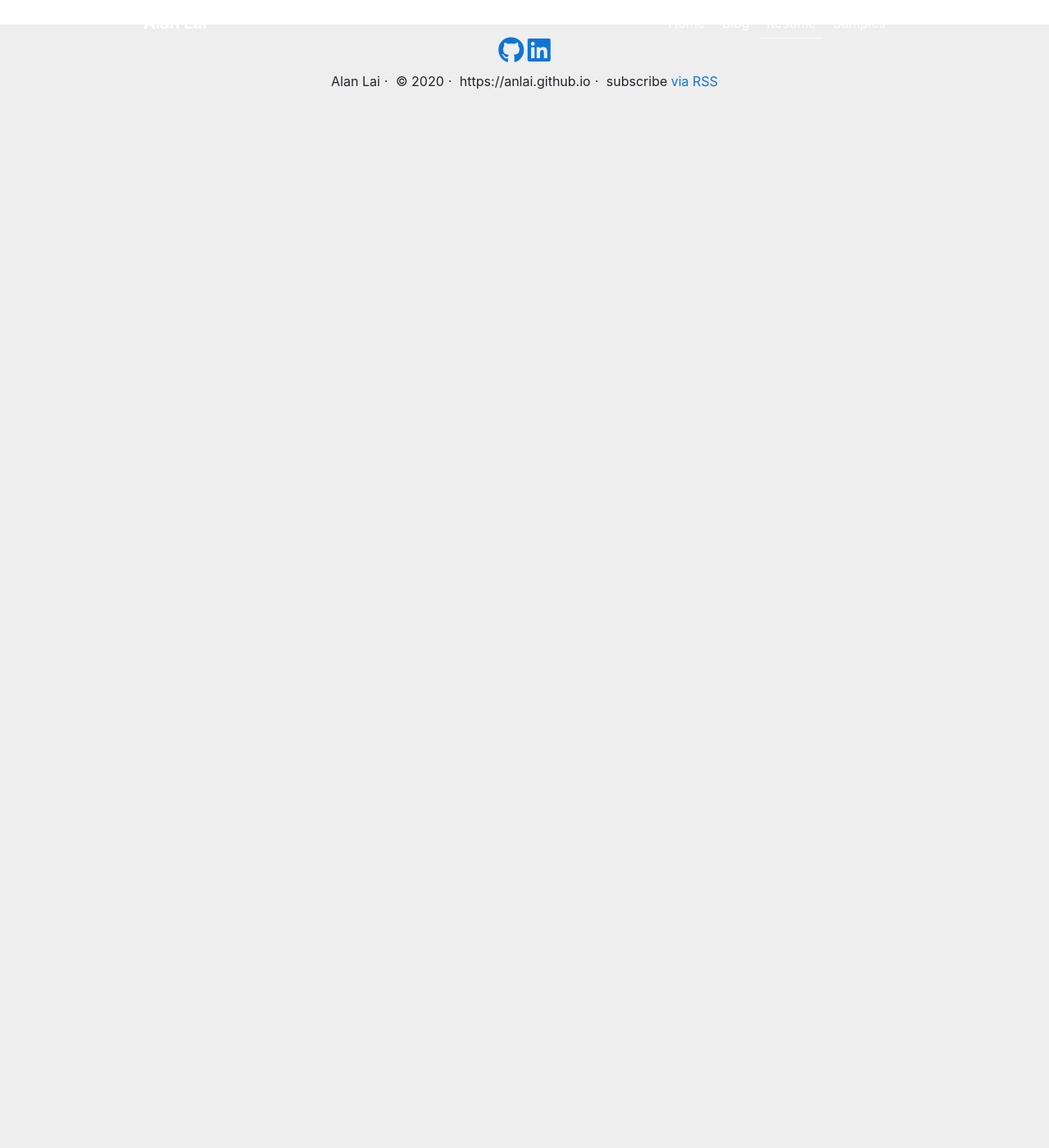
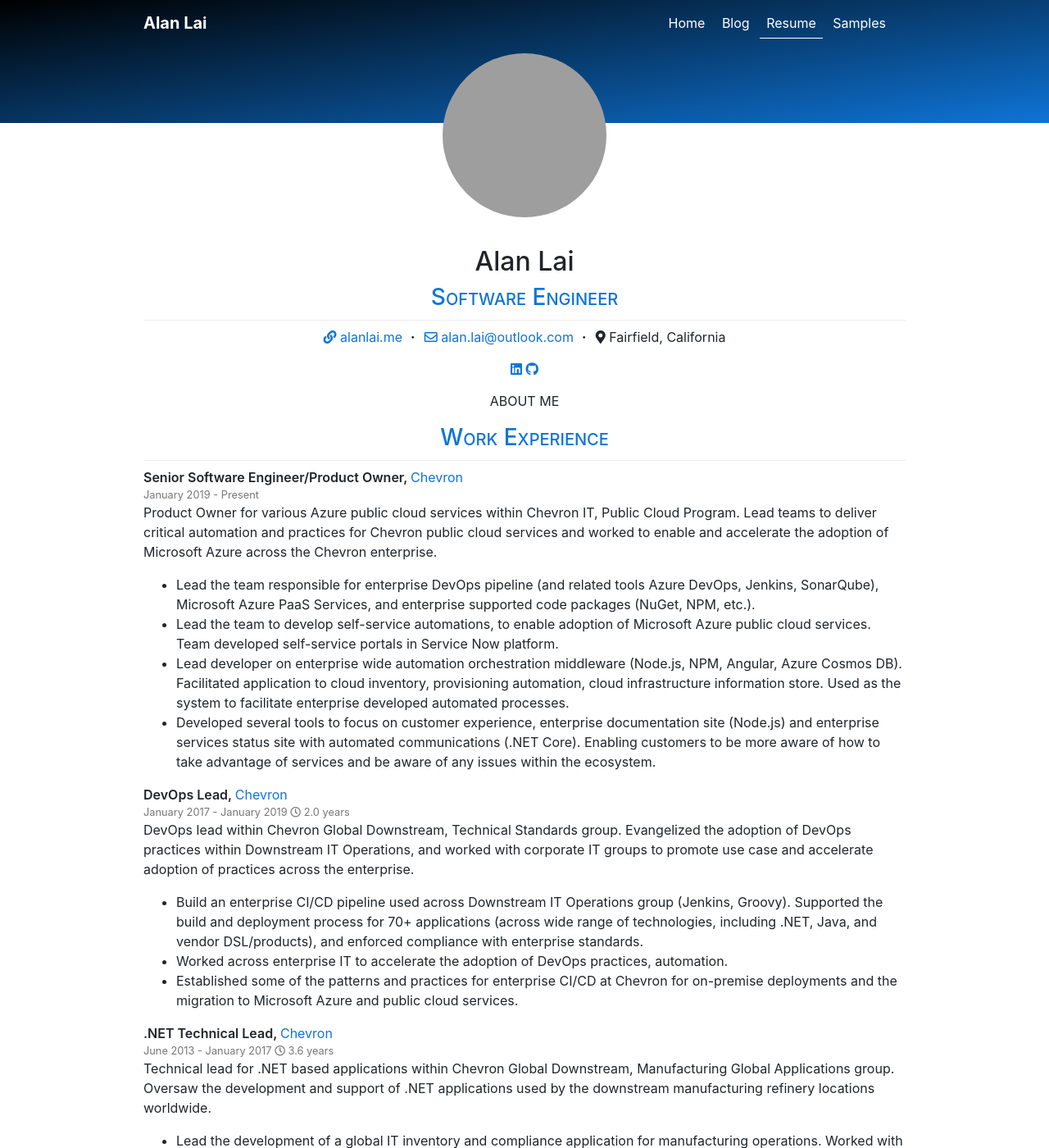
Before and after one commit to anlai/anlai.github.com, a Jekyll site: the page built from resume/index.html, in a window 1280 px wide and 1400 px high. Shown: the whole window at 82% size. Built offline with Jekyll 4.4.1, drawn with Linux system fonts in a browser that asks for light colours; nearby versions of some CDN libraries; some of the changed text lies outside the part shown; grey boxes are pictures that could not be loaded.

Commit message:
initial layout for blog + resume

```diff
--- /dev/null
+++ b/_data/resume.json
@@ -0,0 +1,236 @@
+{
+    "basics": {
+        "name": "Alan Lai",
+        "label": "Software Engineer",
+        "email": "alan.lai@outlook.com",
+        "website": "alanlai.me",
+        "summary": "ABOUT ME",
+        "location": {
+            "city": "Fairfield",
+            "postalCode": "CA 94534",
+            "countryCode": "US",
+            "region": "California"
+        },
+        "profiles": [
+            {
+                "network": "LinkedIn",
+                "username": "alan-n-lai",
+                "url": "https://www.linkedin.com/in/alan-n-lai/"
+            },
+            {
+                "network": "Github",
+                "username": "anlai",
+                "url": "https://github.com/anlai"
+            }
+        ]
+    },
+    "work": [
+        {
+            "company": "Chevron",
+            "position": "Senior Software Engineer/Product Owner",
+            "website": "https://chevron.com",
+            "startDate": "2019-01-01",
+            "endDate": "",
+            "summary": "Product Owner for various Azure public cloud services within Chevron IT, Public Cloud Program.  Lead teams to deliver critical automation and practices for Chevron public cloud services and worked to enable and accelerate the adoption of Microsoft Azure across the Chevron enterprise.",
+            "highlights": [
+                "Lead the team responsible for enterprise DevOps pipeline (and related tools Azure DevOps, Jenkins, SonarQube), Microsoft Azure PaaS Services, and enterprise supported code packages (NuGet, NPM, etc.).",
+                "Lead the team to develop self-service automations, to enable adoption of Microsoft Azure public cloud services.  Team developed self-service portals in Service Now platform.",
+                "Lead developer on enterprise wide automation orchestration middleware (Node.js, NPM, Angular, Azure Cosmos DB).  Facilitated application to cloud inventory, provisioning automation, cloud infrastructure information store.  Used as the system to facilitate enterprise developed automated processes.",
+                "Developed several tools to focus on customer experience, enterprise documentation site (Node.js) and enterprise services status site with automated communications (.NET Core).  Enabling customers to be more aware of how to take advantage of services and be aware of any issues within the ecosystem."
+            ]
+        },
+        {
+            "company": "Chevron",
+            "position": "DevOps Lead",
+            "website": "https://chevron.com",
+            "startDate": "2017-01-01",
+            "endDate": "2019-01-01",
+            "summary": "DevOps lead within Chevron Global Downstream, Technical Standards group.  Evangelized the adoption of DevOps practices within Downstream IT Operations, and worked with corporate IT groups to promote use case and accelerate adoption of practices across the enterprise.",
+            "highlights": [
+                "Build an enterprise CI/CD pipeline used across Downstream IT Operations group (Jenkins, Groovy).  Supported the build and deployment process for 70+ applications (across wide range of technologies, including .NET, Java, and vendor DSL/products), and enforced compliance with enterprise standards.",
+                "Worked across enterprise IT to accelerate the adoption of DevOps practices, automation.",
+                "Established some of the patterns and practices for enterprise CI/CD at Chevron for on-premise deployments and the migration to Microsoft Azure and public cloud services."
+            ]
+        },
+        {
+            "company": "Chevron",
+            "position": ".NET Technical Lead",
+            "website": "https://chevron.com",
+            "startDate": "2013-06-01",
+            "endDate": "2017-01-01",
+            "summary": "Technical lead for .NET based applications within Chevron Global Downstream, Manufacturing Global Applications group.  Oversaw the development and support of .NET applications used by the downstream manufacturing refinery locations worldwide.",
+            "highlights": [
+                "Lead the development of a global IT inventory and compliance application for manufacturing operations.  Worked with stakeholders, developers, and end users throughout SDLC to design, develop, and test the application.  Application supports various IT inventory items and simplified the process for keeping infrastructure compliant with all relevant audit requirements.",
+                "Developed NuGet packages for common design and functionality for corporate standards around branding standards and company directory.  Promoted the usage of the packages within the Downstream IT Operations group.",
+                "Worked with corporate IT groups to research and develop patterns and practices around Cloud application hosting.  Developed NuGet packages in support of cloud patterns and security."
+            ]
+        },
+        {
+            "company": "University of California, Davis",
+            "position": "Senior Application & Systems Developer",
+            "website": "https://ucdavis.edu",
+            "startDate": "2008-03-01",
+            "endDate": "2013-06-01",
+            "summary": "",
+            "highlights": []
+        },
+        {
+            "company": "University of California, Davis",
+            "position": "Application Developer",
+            "website": "https://ucdavis.edu",
+            "startDate": "2006-01-01",
+            "endDate": "2008-03-01",
+            "summary": "",
+            "highlights": []
+        }
+    ],
+    "education": [
+        {
+            "institution": "California State University, Sacramento",
+            "area": "Software Engineering",
+            "studyType": "Master",
+            "startDate": "2008-09-01",
+            "endDate": "2011-06-01"
+        },
+        {
+            "institution": "University of California, Davis",
+            "area": "Computer Science",
+            "studyType": "Bachelor",
+            "startDate": "2002-09-01",
+            "endDate": "2006-06-01"
+        }
+    ],
+    "certifications": [
+        {
+            "name": "Certified SAFe Agile Product and Solution Manager",
+            "startDate": "2019-12-18",
+            "endDate": "2020-12-18",
+            "organization": "Scaled Agile, Inc.",
+            "url": "https://community.scaledagile.com/"
+        }
+    ],
+    "publications": [{
+        "name": "2-SQUARE: A Web-Based Enhancement of SQUARE Privacy and Security Requirements Engineering",
+        "publisher": "International Journal of Software Innovation (IJSI)",
+        "releaseDate": "2013-03-01",
+        "website": "https://www.igi-global.com/journal/international-journal-software-innovation/64245",
+        "summary": "DESCRIPTION HERE"
+    }],
+    "skills": [
+        {
+            "name": "Backend Developer",
+            "level": "expert",
+            "keywords": [".NET Core", ".NET Framework", "NuGet", "WebForms", "VB", "MS SQL", "Entity Framework", "Dapper ORM", "Express", "NPM", "Docker"],
+            "skill": [
+                { "name": ".NET Core", "level": "proficient" },
+                { "name": ".NET Framework", "level": "expert" },
+                { "name": "MS SQL", "level": "expert" },
+                { "name": "Entity Framework", "level": "proficient" },
+                { "name": "Dapper ORM", "level": "proficient" },
+                { "name": "NuGet", "level": "proficient" },
+                { "name": "WebForms", "level": "proficient" },
+                { "name": "VB", "level": "proficient" },
+                { "name": "Express", "level": "proficient" },
+                { "name": "NPM", "level": "proficient" },
+                { "name": "Docker", "level": "beginner" }
+            ]
+        },
+        {
+            "name": "Web Developer",
+            "level": "proficient",
+            "keywords": ["HTML", "CSS", "Angular", "jQuery", ".NET MVC", ".NET Razor"],
+            "skill": [
+                { "name": "HTML", "level": "proficient" },
+                { "name": "CSS", "level": "proficient" },
+                { "name": "Angular", "level": "proficient" },
+                { "name": "jQuery", "level": "expert" },
+                { "name": ".NET MVC", "level": "expert" },
+                { "name": ".NET Razor", "level": "expert" }
+            ]
+        },
+        {
+            "name": "Cloud",
+            "level": "expert",
+            "keywords": ["Azure", "Azure App Service", "Azure Functions", "Azure Traffic Manager", "Azure Cosmos DB", "Azure Table Storage", "Azure Storage", "Azure Resource Manager (ARM) Templates", "Application Insights", "SendGrid"],
+            "skill": [
+                { "name": "Azure", "level": "expert" },
+                { "name": "Azure App Service", "level": "expert" },
+                { "name": "Azure Functions", "level": "expert" },
+                { "name": "Azure Traffic Manager", "level": "proficient" },
+                { "name": "Azure Cosmos DB", "level": "proficient" },
+                { "name": "Azure Table Storage", "level": "proficient" },
+                { "name": "Azure Storage", "level": "expert" },
+                { "name": "Azure Resource Manager (ARM) Templates", "level": "proficient" },
+                { "name": "Application Insights", "level": "expert" },
+                { "name": "Send Grid", "level": "proficient" }
+            ]
+        },
+        {
+            "name": "Development Tools",
+            "level": "expert",
+            "keywords": ["Visual Studio", "Visual Studio Code", "Git", "Github", "Git-Flow", "SonarQube", "Micro Focus Fortify", "Swagger", "Open API", "Grunt", "MS SQL", "Mongo DB"],
+            "skill": [
+                { "name": "Visual Studio", "level": "expert" },
+                { "name": "Visual Studio Code", "level": "expert" },
+                { "name": "Git", "level": "expert" },
+                { "name": "Github", "level": "proficient" },
+                { "name": "Git-Flow", "level": "expert" },
+                { "name": "SonarQube", "level": "proficient" },
+                { "name": "Micro Focus Fortify", "level": "proficient" },
+                { "name": "Swagger", "level": "proficient" },
+                { "name": "Open API", "level": "proficient" },
+                { "name": "Grunt", "level": "proficient" },
+                { "name": "MS SQL", "level": "proficient" },
+                { "name": "Mongo DB", "level": "proficient" }
+            ]
+        },
+        {
+            "name": "DevOps Tools",
+            "level": "proficient",
+            "keywords": ["Azure DevOps", "Azure DevOps Pipelines", "Ansible", "Jenkins", "Powershell", "Bash"],
+            "skill": [
+                { "name": "Azure DevOps", "level": "proficient" },
+                { "name": "Azure DevOps Pipelines", "level": "proficient" },
+                { "name": "Ansible", "level": "proficient" },
+                { "name": "Jenkins", "level": "proficient" },
+                { "name": "Powershell", "level": "proficient" },
+                { "name": "Bash", "level": "proficient" }
+            ]
+        },
+        {
+            "name": "Languages",
+            "level": "proficient",
+            "keywords": ["C#", "JavaScript", "TypeScript", "T-SQL"],
+            "skill": [
+                { "name": "C#", "level": "expert" },
+                { "name": "JavaScript", "level": "proficient" },
+                { "name": "TypeScript", "level": "proficient" },
+                { "name": "T-SQL", "level": "proficient" }
+            ]
+        },
+        {
+            "name": "Work Management",
+            "level": "proficient",
+            "keywords": ["SAFe Agile", "Azure DevOps Work Items", "Scrum", "Agile", "Jira"],
+            "skill": [
+                { "name": "SAFe Agile", "level": "proficient" },
+                { "name": "Azure DevOps Work Items", "level": "proficient" },
+                { "name": "Scrum", "level": "proficient" },
+                { "name": "Agile", "level": "proficient" },
+                { "name": "Jira", "level": "proficient" }
+            ]
+        }
+    ],
+    "languages": [
+        {
+            "language": "English",
+            "fluency": "Native speaker"
+        }
+    ],
+    "references": [
+        {
+            "name": "By Request",
+            "reference": "References available by request"
+        }
+    ]
+}
--- /dev/null
+++ b/_includes/background.html
@@ -0,0 +1,22 @@
+{% assign basics = include.basics %}
+
+<section id="background">
+    <h2>{{basics.name}}</h2>
+    <h3>{{basics.label}}</h3>
+
+    <div id="contact">
+        <span><a href="{{ basics.website }}"><i class="fas fa-link"></i> {{ basics.website }}</a></span>
+        <span><a href="mailto:{{ basics.email }}"><i class="far fa-envelope"></i> {{ basics.email }}</a></span>
+        <span><i class="fas fa-map-marker-alt"></i> {{ basics.location.city }}, {{ basics.location.region }}</span>
+    </div>
+
+    <div id="social-networks">
+        {% for network in basics.profiles %}
+            <a href="{{ network.url }}">
+                <i class="fab fa-{{ network.network | downcase }}"></i>
+            </a>
+        {% endfor %}
+    </div>
+
+    <p>{{ basics.summary }}</p>
+</section>
--- /dev/null
+++ b/_includes/dateDisplay.html
@@ -0,0 +1,47 @@
+{% assign months = "January,February,March,April,May,June,July,August,September,October,November,December" | split: "," %}
+
+<!-- calculate the the start date -->
+{% assign start = include.startDate | split: "-" %}
+{% assign startMonth = start[1] | minus: 1 %}
+
+<!-- display the start date-->
+{{ months[startMonth] }} {{start[0]}}
+
+{% if include.hasEnd != false %}
+
+    <!-- spacer between start and end -->
+    -
+
+    <!-- logic for if end date is provided -->
+    {% if w.endDate != "" %}
+
+        <!-- calculate the values for the date -->
+        {% assign end = include.endDate | split: "-" %}
+        {% assign endMonth = end[1] | minus: 1 %}
+
+        <!-- display the value -->
+        {{ months[endMonth] }} {{ end[0] }}
+
+        <!-- calculate duration to display -->
+        {% assign start = w.startDate | date: '%s' %}
+        {% assign end = w.endDate | date: '%s' %}
+        {% assign diffSeconds = end | minus: start %}
+        {% assign diffDays = diffSeconds | divided_by: 60 | divided_by: 60 | divided_by: 24 %}
+        {% assign diffYears = diffDays | divided_by: 365.0 | round: 1 %}
+
+        {% if include.showDuration %}
+            <!-- display the duration -->
+            <i class="far fa-clock"></i>
+            {{ diffYears }}
+            {% if diffYears > 1.0 %}
+                years
+            {% else %}
+                year
+            {% endif %}
+        {% endif %}
+    {% else %}
+
+        Present
+
+    {% endif %}
+{% endif %}
--- /dev/null
+++ b/_includes/education.html
@@ -0,0 +1,19 @@
+<section id="education">
+    <h3>Education</h3>
+
+    {% for degree in include.education %}
+        <div class="resume-item">
+            <div class="resume-item-header horizontal-spaced-comma-list">
+                <span class="resume-item-title">{{ degree.area }}</span>
+                <span class="resume-item-type">{{ degree.studyType }}</span>
+                <span class="resume-item-company">{{ degree.institution }}</span>
+            </div>
+            <div class="resume-item-body">
+                <div class="resume-item-dates">
+                    {% include dateDisplay.html startDate = degree.startDate endDate = degree.endDate %}
+                </div>
+            </div>
+        </div>
+    {% endfor %}
+
+</section>
--- /dev/null
+++ b/_includes/publications.html
@@ -0,0 +1,20 @@
+<section id="publications">
+    <h3>Publications</h3>
+
+    {% for pub in include.publications %}
+        <div class="resume-item">
+            <div class="resume-item-header horizontal-spaced-comma-list">
+                <span class="resume-item-title">{{ pub.name }}</span>
+                <span class="resume-item-company"><a href="{{ pub.url }}">{{ pub.publisher }}</a></span>
+            </div>
+            <div class="resume-item-body">
+                <div class="resume-item-dates">
+                    {% include dateDisplay.html startDate = pub.releaseDate hasEnd = false %}
+                </div>
+
+                <p>{{ pub.description }}</p>
+            </div>
+        </div>
+    {% endfor %}
+
+</section>
--- /dev/null
+++ b/_includes/skill-badge.html
@@ -0,0 +1,13 @@
+{% assign badgeclass = "badge-light" %}
+{% case include.level %}
+    {% when "beginner" %}
+        {% assign badgeclass = "badge-info" %}
+    {% when "proficient" %}
+        {% assign badgeclass = "badge-primary" %}
+    {% when "expert" %}
+        {% assign badgeclass = "badge-success" %}
+{% endcase %}
+
+<span class="badge {{ badgeclass }}">
+    {{ include.name }}
+</span>
--- /dev/null
+++ b/_includes/skills.html
@@ -0,0 +1,28 @@
+<section id="skills">
+    <h3>Skills</h3>
+
+    {% for skill in include.skills %}
+
+        <div class="resume-item">
+            <div class="">
+                <span class="resume-item-title ">{{ skill.name }}</span>
+                <!-- <ul class="badge-list"> -->
+                    {% assign skillExists = skill.skill | size %}
+                    {% if skillExists != 0 %}
+                        {% for s in skill.skill %}
+                            <span>{% include skill-badge.html level = s.level name = s.name %}</span>
+                        {% endfor %}
+                    {% else %}
+                        {% for keyword in skill.keywords %}
+                            <span>{% include skill-badge.html level = skill.level name = keyword %}</span>
+                        {% endfor %}
+                    {% endif %}
+                <!-- </ul> -->
+            </div>
+
+            <div class="clearfix" ></div>
+        </div>
+
+    {% endfor %}
+
+</section>
--- /dev/null
+++ b/_includes/workExperience.html
@@ -0,0 +1,22 @@
+<section id="work-experience">
+    <h3>Work Experience</h3>
+    {% for w in include.work %}
+        <div class="resume-item">
+            <div class="resume-item-header horizontal-spaced-comma-list">
+                <span class="resume-item-title">{{ w.position }}</span>
+                <span class="resume-item"><a href="{{ w.website }}">{{ w.company }}</a></span>
+            </div>
+            <div class="resume-item-body">
+                <div class="resume-item-dates">
+                    {% include dateDisplay.html startDate = w.startDate endDate = w.endDate showDuration = true %}
+                </div>
+                <p class="resume-item-summary">{{ w.summary }}</p>
+                <ul class="resume-item-list">
+                    {% for highlight in w.highlights %}
+                        <li>{{ highlight }}</li>
+                    {% endfor %}
+                </ul>
+            </div>
+        </div>
+    {% endfor %}
+</section>
--- a/_layouts/default.html
+++ b/_layouts/default.html
@@ -27,9 +27,9 @@
 
                 <nav class="my-2 my-md-0 mr-md-3">
                     <a class="p-2" href="{{ '/' | relative_url }}">Home</a>
-                    <a class="p-2 {% if page.selected == 'blog' %}selected{% endif %}" href="{{ site_url + '/blog/' }}">Blog</a>
-                    <a class="p-2 {% if page.selected == 'resume' %}selected{% endif %}" href="{{ site_url + '/resume/' }}">Resume</a>
-                    <a class="p-2 {% if page.selected == 'samples' %}selected{% endif %}" href="{{ site_url + '/samples/' }}">Samples</a>
+                    <a class="p-2 {% if page.selected == 'blog' %}selected{% endif %}" href="{{ '/blog/' | relative_url }}">Blog</a>
+                    <a class="p-2 {% if page.selected == 'resume' %}selected{% endif %}" href="{{ '/resume/' | relative_url }}">Resume</a>
+                    <a class="p-2 {% if page.selected == 'samples' %}selected{% endif %}" href="{{ '/samples/' | relative_url }}">Samples</a>
                 </nav>
             </div>
         </div>
--- a/_layouts/post.html
+++ b/_layouts/post.html
@@ -1,5 +1,6 @@
 ---
 layout: default
+selected: blog
 ---
 
 <div class="header-half-spacer">
--- a/assets/css/site.scss
+++ b/assets/css/site.scss
@@ -33,6 +33,11 @@
     margin-left: 5px;
     margin-right: 5px;
     content: "\00B7";
+}
+
+.horizontal-spaced-comma-list a:not(:last-child):after, .horizontal-spaced-comma-list span:not(:last-child):after {
+    // margin-right: 2px;
+    content: ", ";
 }
 
 /* ======================
@@ -118,3 +123,68 @@
 ul.pager li {display: inline;border: 1px solid black; padding: 10px; margin: 5px;}
 
 .page-navigation { text-align: center; margin-top: 2*$itemspacing; }
+
+/* ======================
+    Resume Styles
+   ====================== */
+
+// background information
+
+#profile-img {
+    text-align: center;
+    height: 120px;
+}
+#profile-img img {
+    position: relative;
+    border-radius: 50%;
+    height: 200px;
+    width: 200px;
+    top: -100px;
+}
+// #background h3 {
+//     border-bottom: none;
+// }
+#contact, #social-networks{
+    margin-bottom: $itemspacing;
+}
+#contact span:not(:last-child):after {
+    margin: 0 7px 0 10px;
+    color: $primarytext;
+    font-weight: 700;
+    content: "\00B7";
+}
+
+// generic section styles
+
+.resume section {
+    margin-top: $itemspacing;
+    margin-bottom: $itemspacing;
+}
+.resume section h3 {
+    text-align: center;
+    padding-bottom: 10px;
+    border-bottom: 1px solid $lightaccent;
+    font-variant: small-caps;
+}
+
+.resume-item {
+    margin-bottom: $itemspacing;;
+}
+.resume-item-title {
+    font-weight: 600;
+}
+// .resume-item-title:after { content: ', ' }
+// .resume-item-title.no-comma:after { content: '' }
+// .resume-item-type:after { content: ',' }
+.resume-item-dates {
+    color: $greytext;
+    font-size: 80%;
+}
+
+.badge-list {
+    list-style: none;
+}
+.badge-list li {
+    float: left;
+    margin-right: 7px;
+}
--- a/resume/index.html
+++ b/resume/index.html
@@ -2,3 +2,37 @@
 layout: default
 selected: resume
 ---
+
+{% assign resume = site.data.resume %}
+
+<div class="header-half-spacer"></div>
+
+<div class="resume container">
+    <section id="profile-img">
+        <img src="{{ '/assets/images/me.jpg' | relative_url }}" >
+    </section>
+
+    <div class="text-center">
+        {% include background.html basics = resume.basics %}
+    </div>
+{% assign work = resume.work | size %}
+{% if work != 0 %}
+    {% include workExperience.html work = resume.work %}
+{% endif %}
+
+{% assign skills = resume.skills | size %}
+{% if skills != 0 %}
+    {% include skills.html skills = resume.skills %}
+{% endif %}
+
+{% assign education = resume.education | size %}
+{% if education != 0 %}
+    {% include education.html education = resume.education %}
+{% endif %}
+
+{% assign pubExists = resume.publications | size %}
+{% if pubExists != 0 %}
+    {% include publications.html publications = resume.publications %}
+{% endif %}
+
+</div>
```
